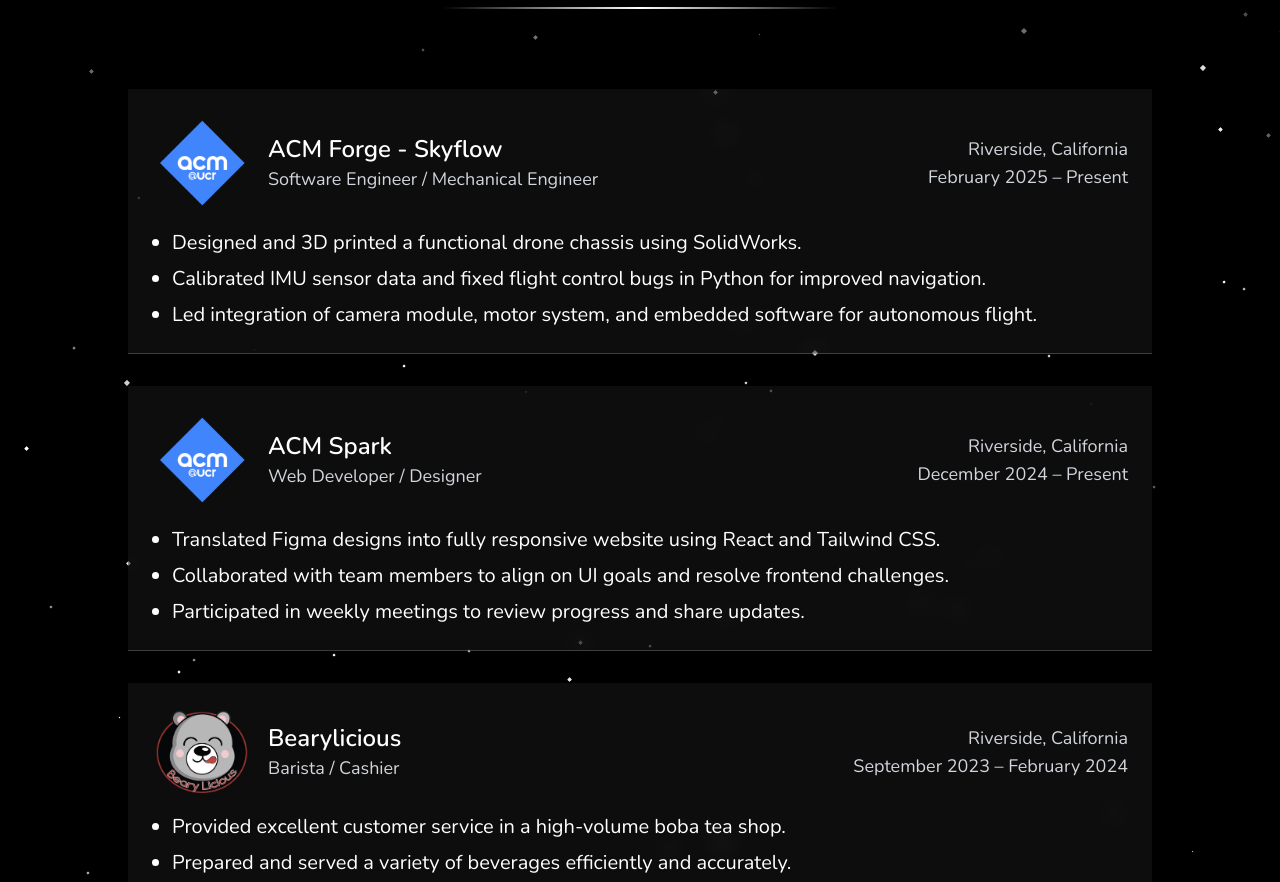
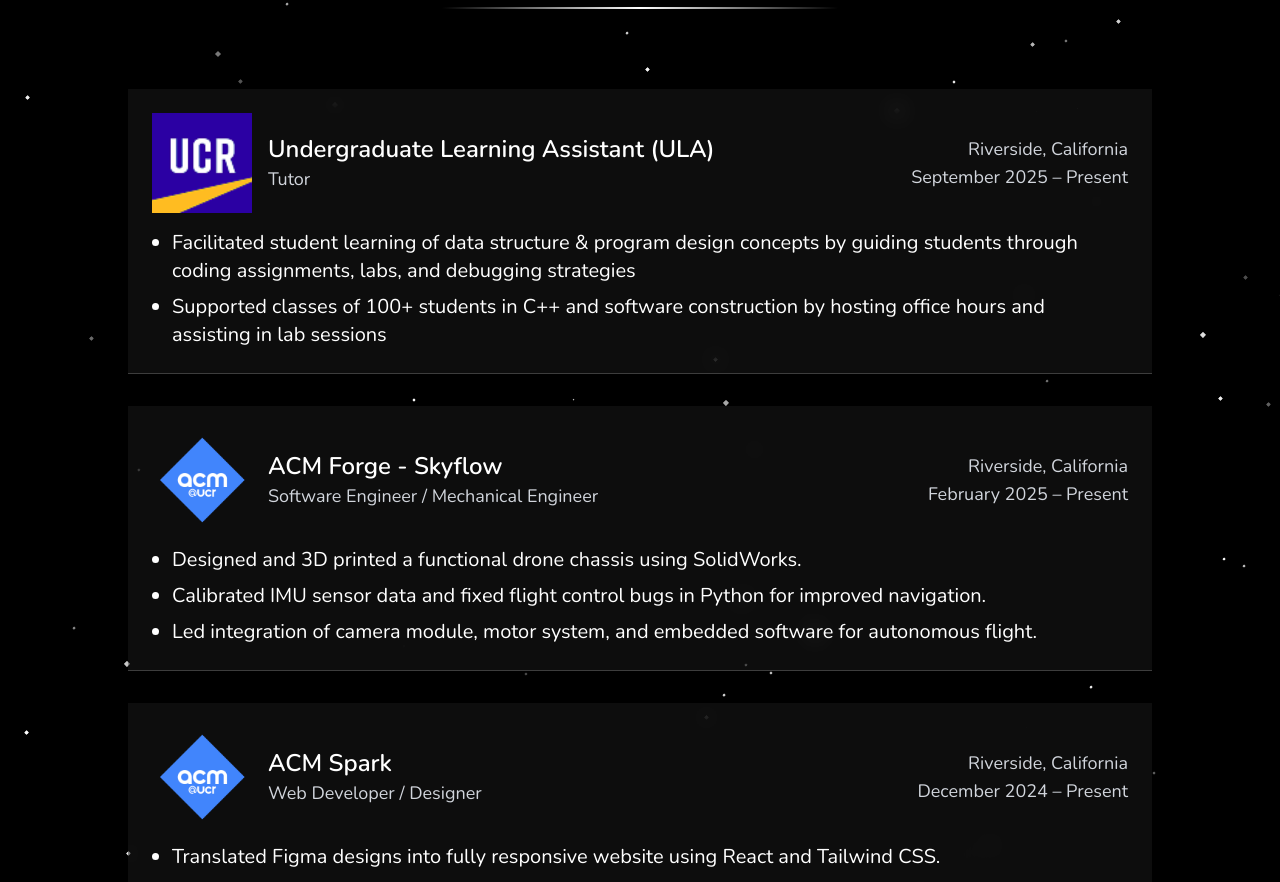
Before and after one commit to Simon-Cun/Portfolio, a Next.js app: page / in a window 1280 px wide. Shown: the part 5579-6461 px from the top of the page. Built offline with nearby package versions, Linux system fonts and the light colour scheme; a web font is replaced by a local one.

Commit message:
added ula experience

```diff
--- a/src/data/experience.ts
+++ b/src/data/experience.ts
@@ -1,6 +1,19 @@
 import Bearylicious from "@/public/experience/bearylicious.png";
 import ACM from "@/public/experience/acm@ucr.webp";
+import ULA from "@/public/experience/ula.png"
 export const ExperienceData = [
+  {
+    logo: ULA,
+    title: "Undergraduate Learning Assistant (ULA)",
+    role: "Tutor",
+    location: "Riverside, California",
+    date: "September 2025 – Present",
+    information: [
+      "Facilitated student learning of data structure & program design concepts by guiding students through coding assignments, labs, and debugging strategies",
+      "Supported classes of 100+ students in C++ and software construction by hosting office hours and assisting in lab sessions",
+    ],
+    bgColor: "bg-purple-200/30",
+  },
   {
     logo: ACM,
     title: "ACM Forge - Skyflow",
```
Also changed, not shown: public/experience/ula.png (added).
